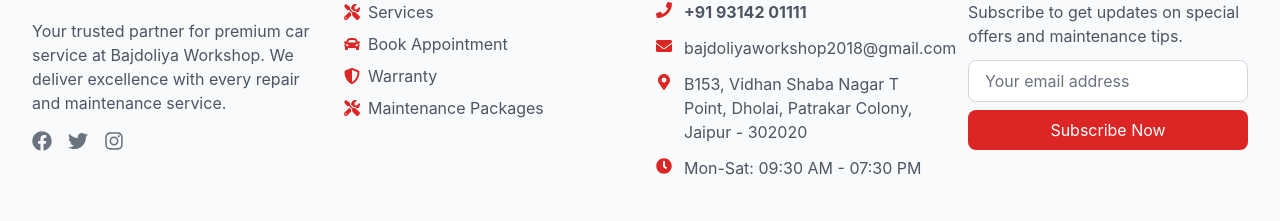
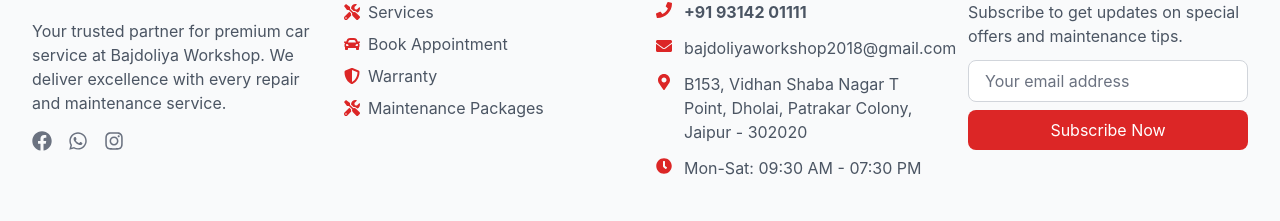
Before and after one commit to Bajdoliyaworkshop/BWsite, a React (Vite) app in the folder frontend/: page / in a window 1280 px wide. Shown: the part 3182-3403 px from the top of the page. Built offline with nearby package versions, Linux system fonts and the light colour scheme.

Commit message:
Footer whatsapp added

```diff
--- a/frontend/src/components/common/Footer.jsx
+++ b/frontend/src/components/common/Footer.jsx
@@ -4,9 +4,8 @@
   FaMapMarkerAlt,
   FaClock,
   FaFacebook,
-  FaTwitter,
+  FaWhatsapp,
   FaInstagram,
-  FaLinkedin,
   FaCar,
   FaTools,
   FaShieldAlt,
@@ -79,8 +78,14 @@
               <a href="https://www.facebook.com/" className="text-gray-500 hover:text-red-600 transition-colors">
                 <FaFacebook className="text-lg sm:text-xl" />
               </a>
-              <a href="https://www.x.com/" className="text-gray-500 hover:text-red-600 transition-colors">
-                <FaTwitter className="text-lg sm:text-xl" />
+              {/* WhatsApp Link */}
+              <a
+                href="https://wa.me/919314201111"
+                className="text-gray-500 hover:text-red-600 transition-colors"
+                target="_blank"
+                rel="noopener noreferrer"
+              >
+                <FaWhatsapp className="text-lg sm:text-xl" />
               </a>
               <a href="https://www.instagram.com/" className="text-gray-500 hover:text-red-600 transition-colors">
                 <FaInstagram className="text-lg sm:text-xl" />
```
Also changed, not shown: 1 other file (tests, documents, lock files or other folders).
